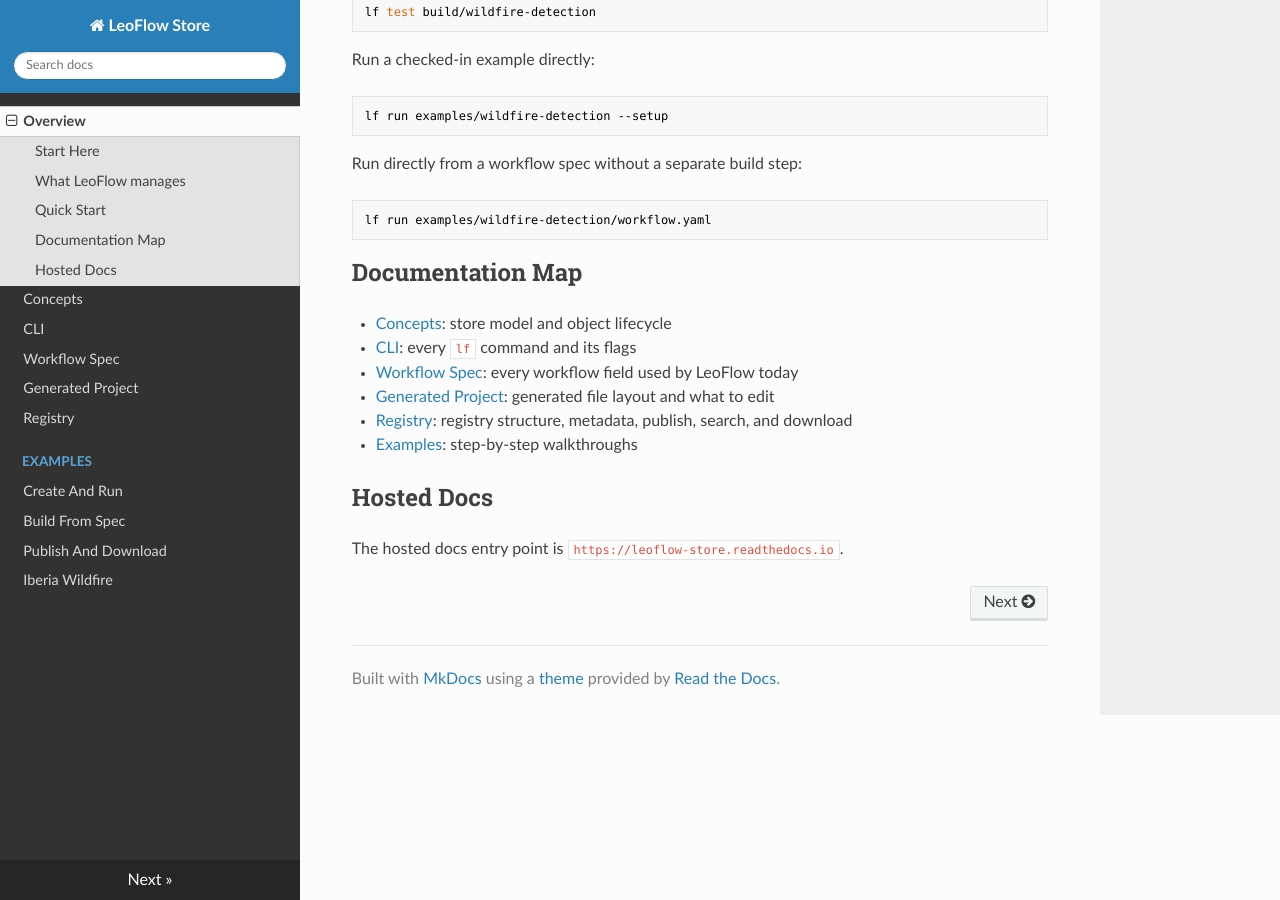
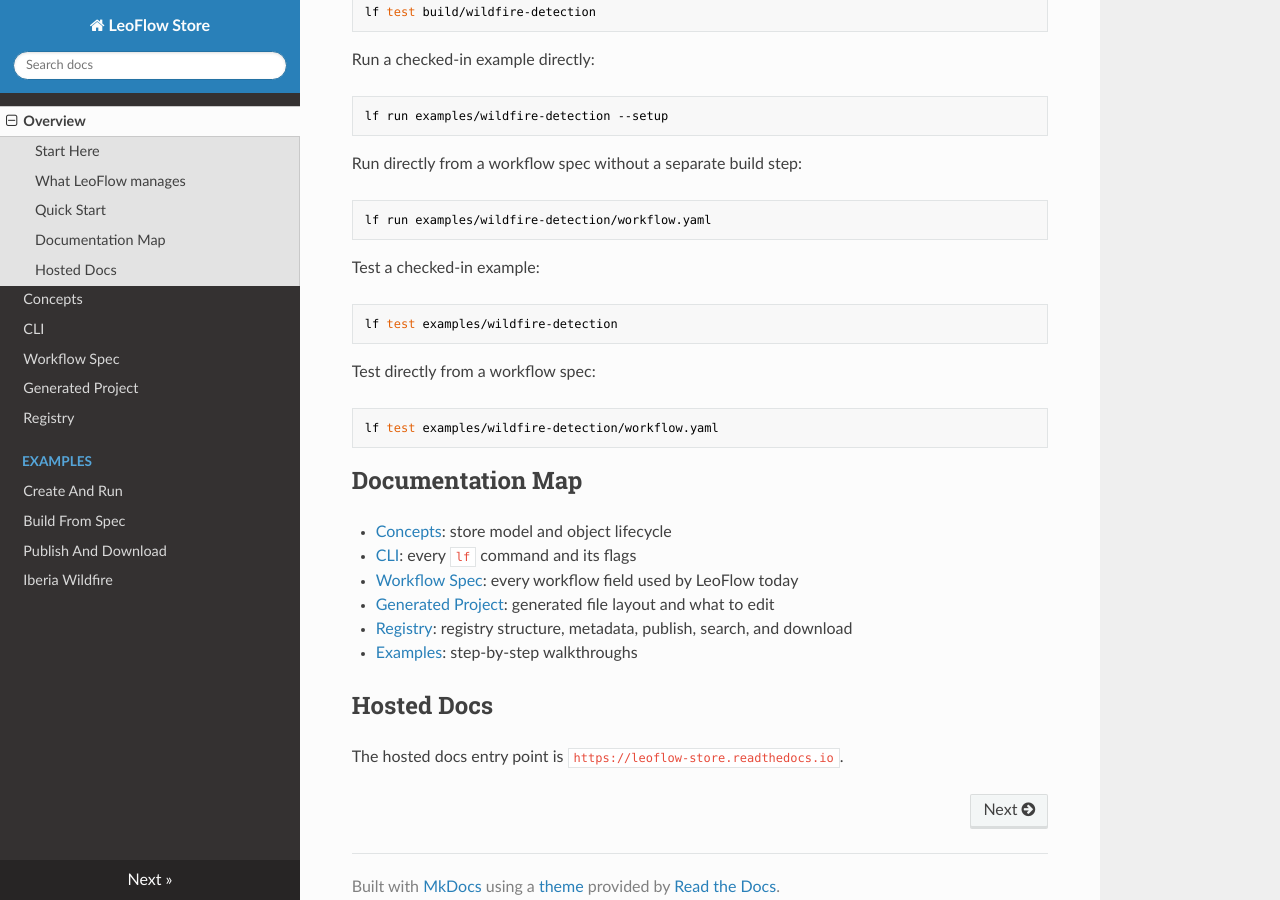
Before and after one commit to leotrek/leoflow, an MkDocs documentation site: the page built from docs/index.md, in a window 1280 px wide and 900 px high, scrolled down 1928 px. Built offline with MkDocs 1.6.1, drawn with Linux system fonts in a browser that asks for light colours; nearby versions of some CDN libraries.

Commit message:
add tests cli

````diff
--- a/docs/index.md
+++ b/docs/index.md
@@ -98,6 +98,18 @@
 lf run examples/wildfire-detection/workflow.yaml
 ```
 
+Test a checked-in example:
+
+```bash
+lf test examples/wildfire-detection
+```
+
+Test directly from a workflow spec:
+
+```bash
+lf test examples/wildfire-detection/workflow.yaml
+```
+
 ## Documentation Map
 
 - [Concepts](concepts.md): store model and object lifecycle
````
Also changed, not shown: README.md (+9 -0 lines), docs/cli.md (+3 -1 lines), docs/examples/create-and-run.md (+1 -1 lines), examples/iberia-wildfire-detection/README.md (+1 -1 lines), examples/wildfire-detection/README.md (+1 -1 lines), 3 other files.
